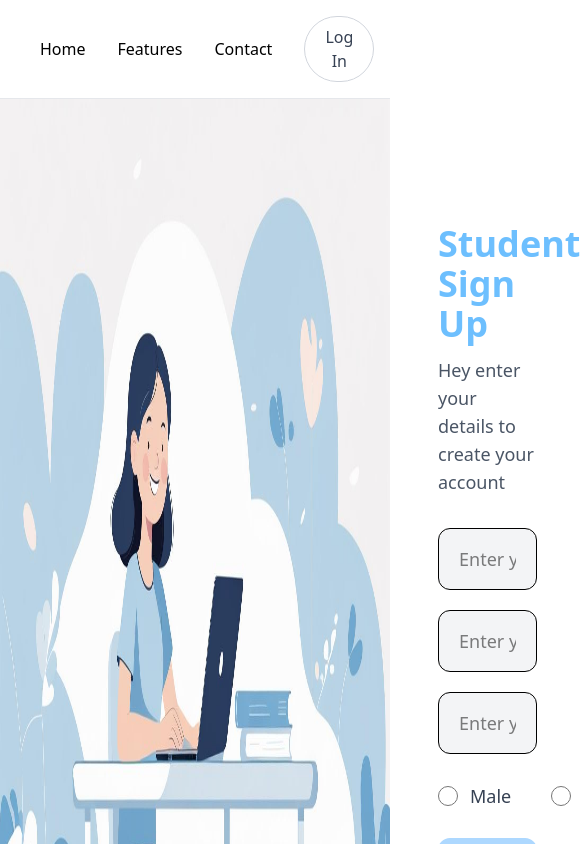
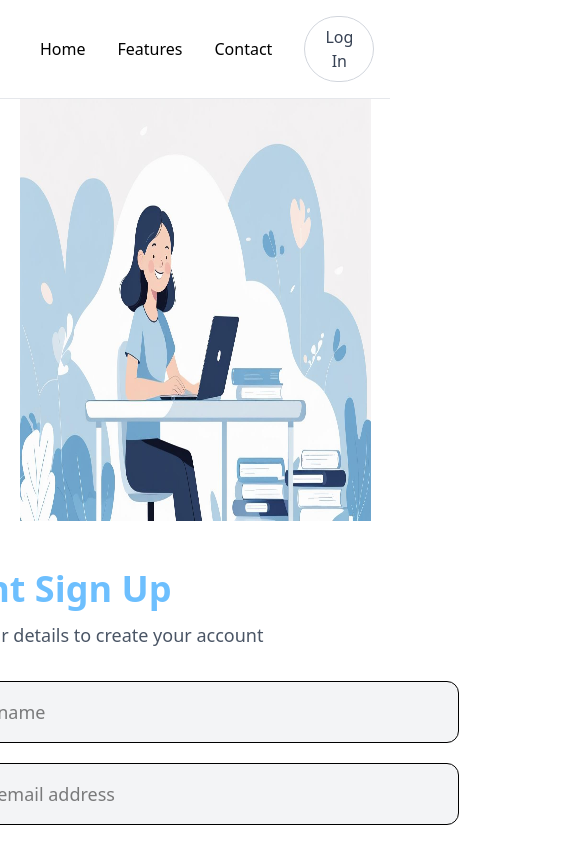
Before and after one commit to rajdeep-2004/studybuddy, a React (Vite) app: page /signup in a window 390 px wide. Shown: the top 844 px of the page, 585 px wide, since content can reach past the window. Built offline with nearby package versions, Linux system fonts and the light colour scheme; no server answers.

Commit message:
SignUpForm Responsive

```diff
--- a/src/pages/SignUpPage.jsx
+++ b/src/pages/SignUpPage.jsx
@@ -5,6 +5,7 @@ import { useNavigate, Link } from "react-router-dom";
 import { doc, setDoc } from "firebase/firestore";
 import { ref, uploadBytes, getDownloadURL } from "firebase/storage";
 import Navbar from "../components/Navbar.jsx";
+import "../styles/SignUpPage.css"
 
 const SignUpPage = () => {
   const { signup } = useAuth();
@@ -71,17 +72,17 @@ const SignUpPage = () => {
 
       {/* Sign Up Section */}
       <section>
-        <div className="flex justify-between">
+        <div className="flex justify-between signup">
           {/* Left side Image */}
           <img
-            className="h-232 w-250 mr-0"
+            className="h-232 w-250 mr-0 signup-img"
             src="/signup.jpg"
             alt="SignUpImage"
           />
 
           {/* Right side form */}
-          <div className="w-1/2 flex items-center justify-center bg-white p-12">
-            <div className="w-full max-w-xl">
+          <div className="w-1/2 flex items-center justify-center bg-white p-12 signup-form">
+            <div className="w-full max-w-xl ">
               <h1 className="text-4xl font-bold text-[rgb(109,191,254)] mb-3">
                 Student Sign Up
               </h1>
--- /dev/null
+++ b/src/styles/SignUpPage.css
@@ -0,0 +1,18 @@
+@media (max-width:768px) {
+    .signup{
+        flex-direction: column;
+
+        align-items: center;
+    }
+
+    .signup-img{
+        width: 90vw;
+        height: 50vh;
+    }
+
+    .signup-form{
+        width: 800px;
+        padding-left: 0px;
+        margin-left: 0px;
+    }
+}
```
